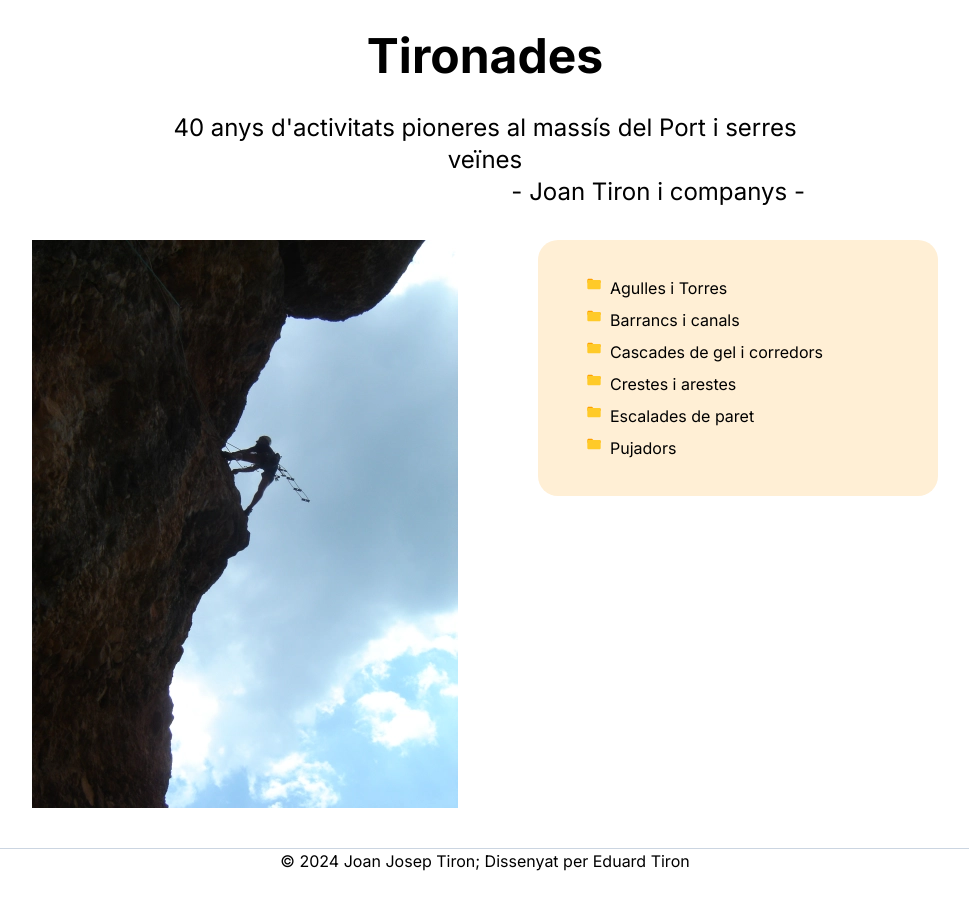
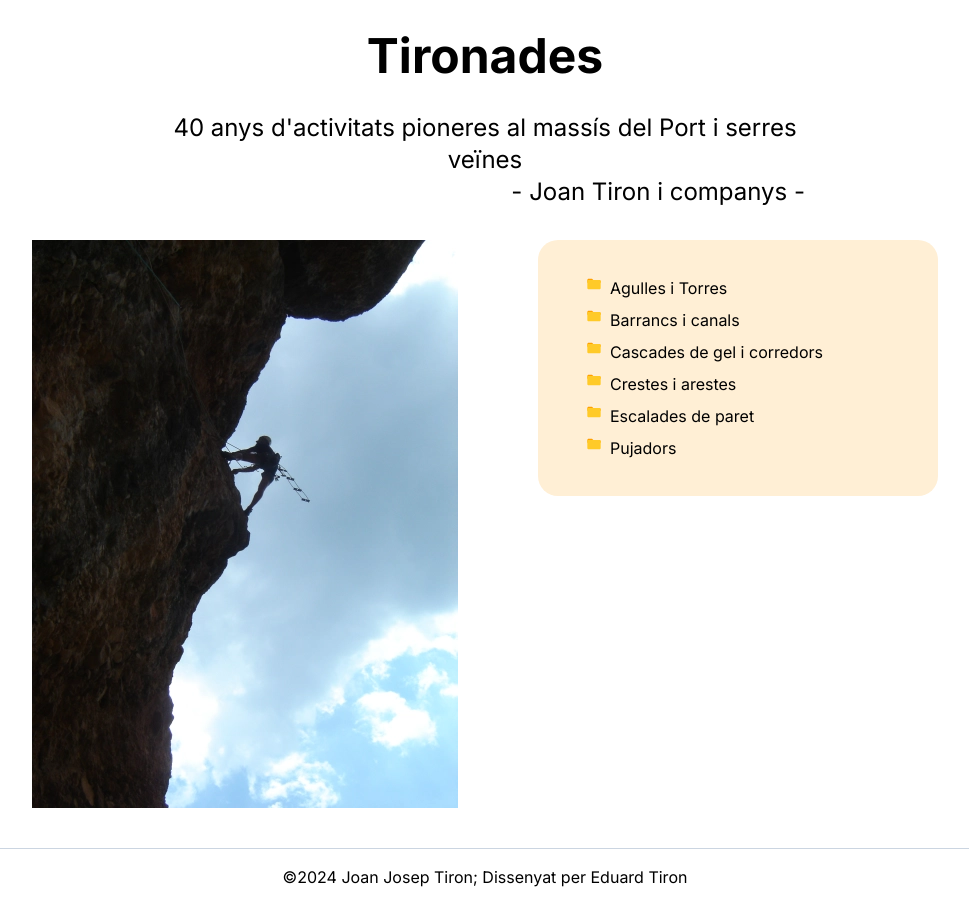
Before and after one commit to Tyronnosaurus/tironades, a Next.js app: page / in a window 1280 px wide. Shown: the whole page, without its empty margins (155-1124 px from the left). Built offline with nearby package versions, Linux system fonts and the light colour scheme.

Commit message:
Cntered footer vertically

```diff
--- a/src/components/Footer.tsx
+++ b/src/components/Footer.tsx
@@ -5,8 +5,9 @@ const Footer = () => {
 
   return (
     <footer className="text-center w-full h-14 mt-10
+                       flex flex-col justify-center
                        bg-white border-t border-slate-300">
-      &copy; {(new Date().getFullYear())} Joan Josep Tiron; Dissenyat per Eduard Tiron
+      &copy;{(new Date().getFullYear())} Joan Josep Tiron; Dissenyat per Eduard Tiron
     </footer>
   )
 
```
